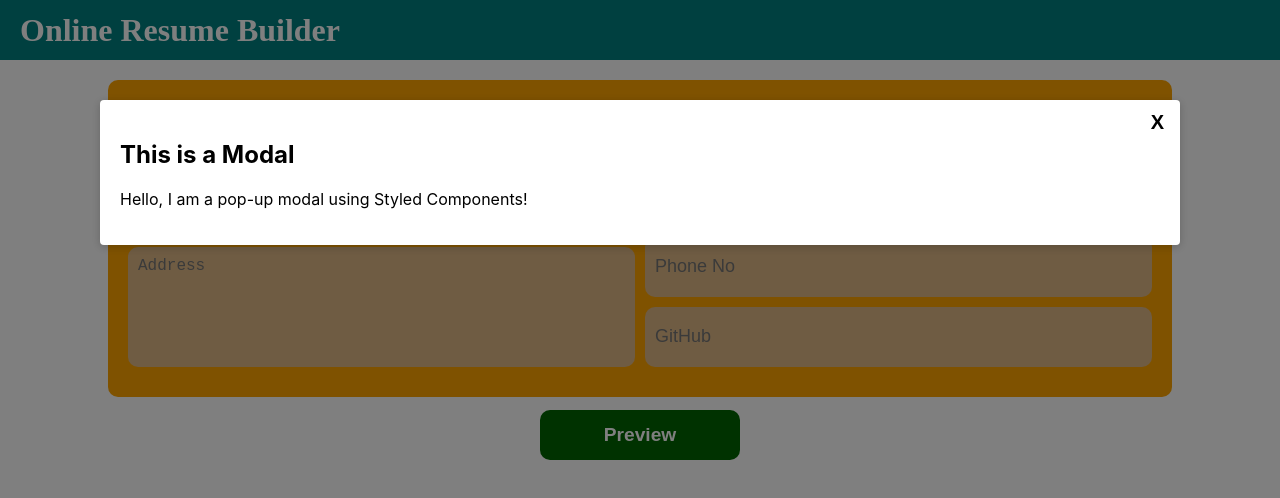
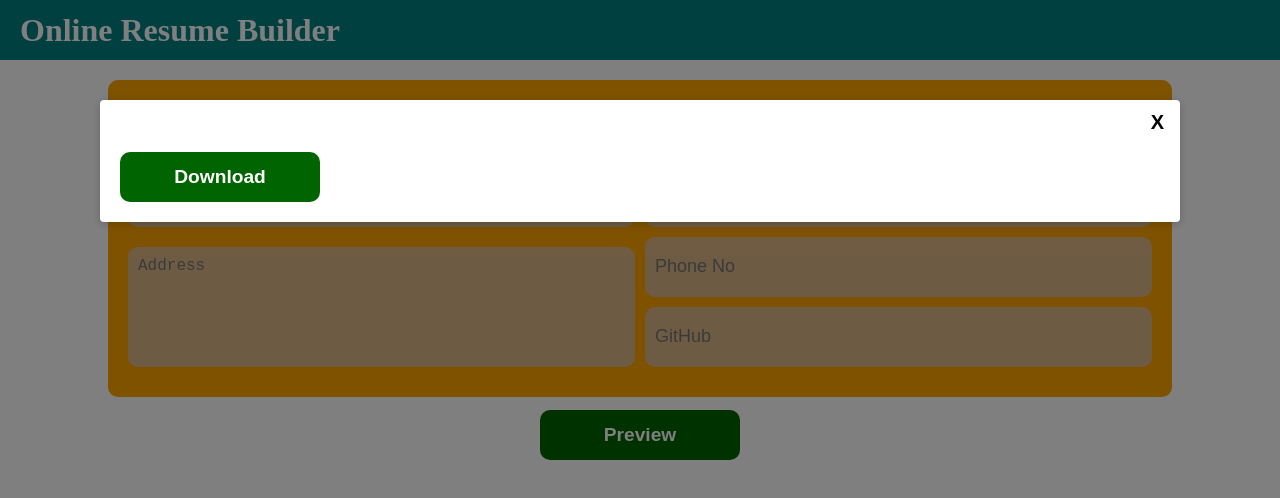
Before and after one commit to shyam-amahahealth/Resume-Builder, a React (Create React App) app: page / in a window 1280 px wide. Both pictures are taken after a click on the button "Preview". Shown: the top 498 px of the page. Built offline with nearby package versions, Linux system fonts and the light colour scheme.

Commit message:
Basic functionality are done left

```diff
--- a/package.json
+++ b/package.json
@@ -6,11 +6,14 @@
     "@testing-library/jest-dom": "^5.17.0",
     "@testing-library/react": "^13.4.0",
     "@testing-library/user-event": "^13.5.0",
+    "html2canvas": "^1.4.1",
+    "jspdf": "^2.5.1",
     "react": "^18.2.0",
     "react-dom": "^18.2.0",
     "react-redux": "^8.1.2",
     "react-scripts": "5.0.1",
     "redux": "^4.2.1",
+    "redux-persist": "^6.0.0",
     "styled-components": "^6.0.7",
     "web-vitals": "^2.1.4"
   },
--- a/src/App.js
+++ b/src/App.js
@@ -1,18 +1,31 @@
 import React, { useState } from "react";
 import { MainContainer } from "./styles/AppStyles";
 import { combineReducers, legacy_createStore as createStore } from "redux";
+import { Provider } from "react-redux";
+import { PersistGate } from "redux-persist/integration/react";
+import storage from "redux-persist/lib/storage";
+import { persistStore, persistReducer } from "redux-persist";
 import Navbar from "./components/Navbar";
+import PersonalDetails from "./components/PersonalDetails";
+import PersonalDetailReducer from "./store/reducer/personalDetail";
+import Modal from "./components/Modal";
+import Button from "./styles/Button";
 
-import PersonalDetails from "./components/PersonalDetails";
-import PersonalDetail from "./store/reducer/personalDetail";
-import { Provider } from "react-redux";
-import PreviewButton from "./components/PreviewButton";
-import Modal from "./components/Modal";
 const rootReducer = combineReducers({
-  PersonalDetails: PersonalDetail,
+  PersonalDetails: PersonalDetailReducer,
 });
+
+const persistConfig = {
+  key: "root",
+  storage,
+};
+
+const persistedReducer = persistReducer(persistConfig, rootReducer);
+
 const App = () => {
-  const store = createStore(rootReducer);
+  const store = createStore(persistedReducer);
+  const persistor = persistStore(store);
+
   const [modalOpen, setModalOpen] = useState(false);
 
   const openModal = () => {
@@ -22,17 +35,19 @@ const App = () => {
   const closeModal = () => {
     setModalOpen(false);
   };
+
   return (
     <Provider store={store}>
-      <MainContainer>
-        <Navbar title="Online Resume Builder" />
-        <PersonalDetails />
-        <PreviewButton onClick={openModal} />
-        <Modal isOpen={modalOpen} onClose={closeModal}>
-          <h2>This is a Modal</h2>
-          <p>Hello, I am a pop-up modal using Styled Components!</p>
-        </Modal>
-      </MainContainer>
+      <PersistGate loading={null} persistor={persistor}>
+        <MainContainer>
+          <Navbar title="Online Resume Builder" />
+          <PersonalDetails />
+          <Button onClick={openModal} >
+            Preview
+          </Button>
+          <Modal isOpen={modalOpen} onClose={closeModal} />
+        </MainContainer>
+      </PersistGate>
     </Provider>
   );
 };
--- a/src/components/Modal.js
+++ b/src/components/Modal.js
@@ -1,14 +1,37 @@
-import React from 'react';
-import { CloseButton, ModalContent, ModalOverlay } from '../styles/ModalStyle';
+import React from "react";
+import { CloseButton, ModalContent, ModalOverlay } from "../styles/ModalStyle";
+import { useSelector } from "react-redux";
+import Button from "../styles/Button";
+import html2canvas from "html2canvas";
+import jsPDF from "jspdf";
 
-const Modal = ({ isOpen, onClose, children }) => {
+const Modal = ({ isOpen, onClose }) => {
+  const personalDetail = useSelector((state) => state.PersonalDetails);
+
+  const generatePDF = () => {
+    const divToPrint = document.getElementById("resume");
+
+    html2canvas(divToPrint).then((canvas) => {
+      const imgData = canvas.toDataURL("image/png");
+      const pdf = new jsPDF("p", "mm", "a4");
+      const imgProps = pdf.getImageProperties(imgData);
+      const width = pdf.internal.pageSize.getWidth();
+      const height = (imgProps.height * width) / imgProps.width;
+
+      pdf.addImage(imgData, "PNG", 0, 0, width, height);
+      pdf.save("resume.pdf");
+    });
+  };
+
   if (!isOpen) return null;
-
   return (
     <ModalOverlay>
       <ModalContent>
         <CloseButton onClick={onClose}>X</CloseButton>
-        {children}
+        <div id="resume">
+          <h1>{personalDetail.name}</h1>
+        </div>
+        <Button onClick={generatePDF}>Download</Button>
       </ModalContent>
     </ModalOverlay>
   );
--- a/src/components/PersonalDetails.js
+++ b/src/components/PersonalDetails.js
@@ -10,10 +10,7 @@ import {
 import personalDetailIcon from "../assets/user.png";
 import TextInput from "./TextInput";
 import Textarea from "./Textarea";
-import {
-  useDispatch,
-  //  useSelector
-} from "react-redux";
+import { useDispatch, useSelector } from "react-redux";
 import {
   updateAddress,
   updateEmail,
@@ -23,7 +20,7 @@ import {
 } from "../store/action/personalDetailActions";
 const PersonalDetails = () => {
   const dispatch = useDispatch();
-  //   const data = useSelector((state) => state.PersonalDetails);
+  const personalData = useSelector((state) => state.PersonalDetails);
 
   return (
     <PersonalDetailsContainer>
@@ -34,24 +31,29 @@ const PersonalDetails = () => {
       <TextInputContainer>
         <TextInputInnerContainer>
           <TextInput
+            value={personalData.name}
             placeholder={"Name"}
             onChange={(event) => dispatch(updateName(event.target.value))}
           />
           <Textarea
+            value={personalData.address}
             placeholder={"Address"}
             onChange={(event) => dispatch(updateAddress(event.target.value))}
           />
         </TextInputInnerContainer>
         <TextInputInnerContainer>
           <TextInput
+            value={personalData.email}
             placeholder={"Email"}
             onChange={(event) => dispatch(updateEmail(event.target.value))}
           />
           <TextInput
+            value={personalData.phone}
             placeholder={"Phone No"}
             onChange={(event) => dispatch(updatePhone(event.target.value))}
           />
           <TextInput
+            value={personalData.github}
             placeholder={"GitHub"}
             onChange={(event) => dispatch(updateGithub(event.target.value))}
           />
--- a/src/components/PreviewButton.js
+++ /dev/null
@@ -1,8 +0,0 @@
-import React from "react";
-import { PreviewButtonComponent } from "../styles/PreviewButtonStyle";
-const PreviewButton = ({ onClick }) => {
-  return (
-    <PreviewButtonComponent onClick={onClick}>Preview</PreviewButtonComponent>
-  );
-};
-export default PreviewButton;
--- a/src/styles/PreviewButtonStyle.js
+++ b/src/styles/Button.js
@@ -1,5 +1,5 @@
 import styled from "styled-components";
-export const PreviewButtonComponent = styled.button`
+const Button = styled.button`
   width: 200px;
   height: 50px;
   background-color: darkgreen;
@@ -10,3 +10,4 @@ export const PreviewButtonComponent = styled.button`
   font-size: larger;
   font-weight: bolder;
 `;
+export default Button;
```
Also changed, not shown: 1 other file (tests, documents, lock files or other folders).
